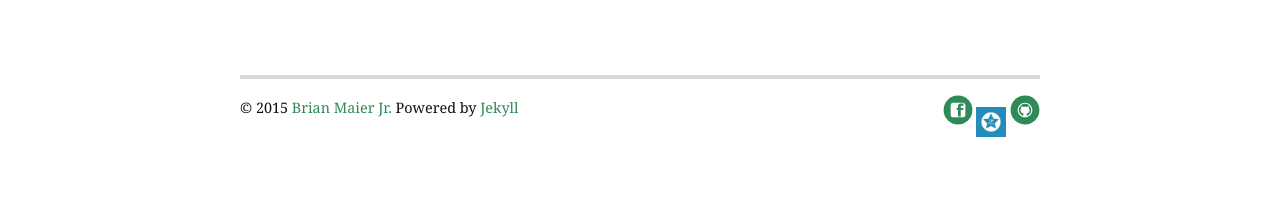
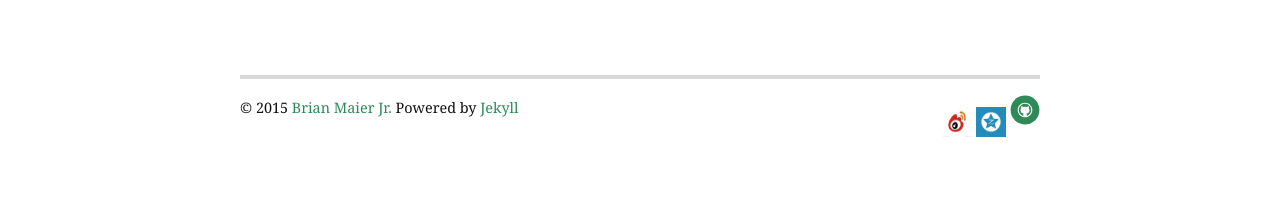
Before and after one commit to JunFuXu/JunFuXu.github.io, a Jekyll site: the page built from index.html, in a window 1280 px wide. Shown: the part 1938-2152 px from the top of the page. Built offline with Jekyll 4.4.1, drawn with Linux system fonts in a browser that asks for light colours; Markdown is read by kramdown in place of the engine named in the settings; the list of posts is cut into pages by our own code.

Commit message:
modify css

```diff
--- a/_includes/footer.html
+++ b/_includes/footer.html
@@ -5,10 +5,8 @@
       <div class="footer-links">
          <ul class="noList">
             {% if site.social.facebook %}
-            <li><a href="https://www.facebook.com/{{ site.social.facebook }}">
-                  <svg id="facebook-square" class="custom-icon" version="1.1" xmlns="http://www.w3.org/2000/svg" xmlns:xlink="http://www.w3.org/1999/xlink" viewBox="0 0 100 100" style="height: 30px; width: 30px;"><circle class="outer-shape" cx="50" cy="50" r="48" style="opacity: 1;"></circle>
-                  <path class="inner-shape" style="opacity: 1;" transform="translate(25,25) scale(0.5)" d="M82.667,1H17.335C8.351,1,1,8.351,1,17.336v65.329c0,8.99,7.351,16.335,16.334,16.335h65.332 C91.652,99.001,99,91.655,99,82.665V17.337C99,8.353,91.652,1.001,82.667,1L82.667,1z M84.318,50H68.375v42.875H50V50h-8.855V35.973 H50v-9.11c0-12.378,5.339-19.739,19.894-19.739h16.772V22.3H72.967c-4.066-0.007-4.57,2.12-4.57,6.078l-0.023,7.594H86.75 l-2.431,14.027V50z"></path>
-                  </svg>
+            <li><a href="http://weibo.com/u/2438098050">
+               <img src="{{ '/assets/img/sina.jpg' | prepend: site.baseurl }}" style="height: 30px; width: 30px;">
             </a></li>
             {% endif %}
             {% if site.social.twitter %}
```
